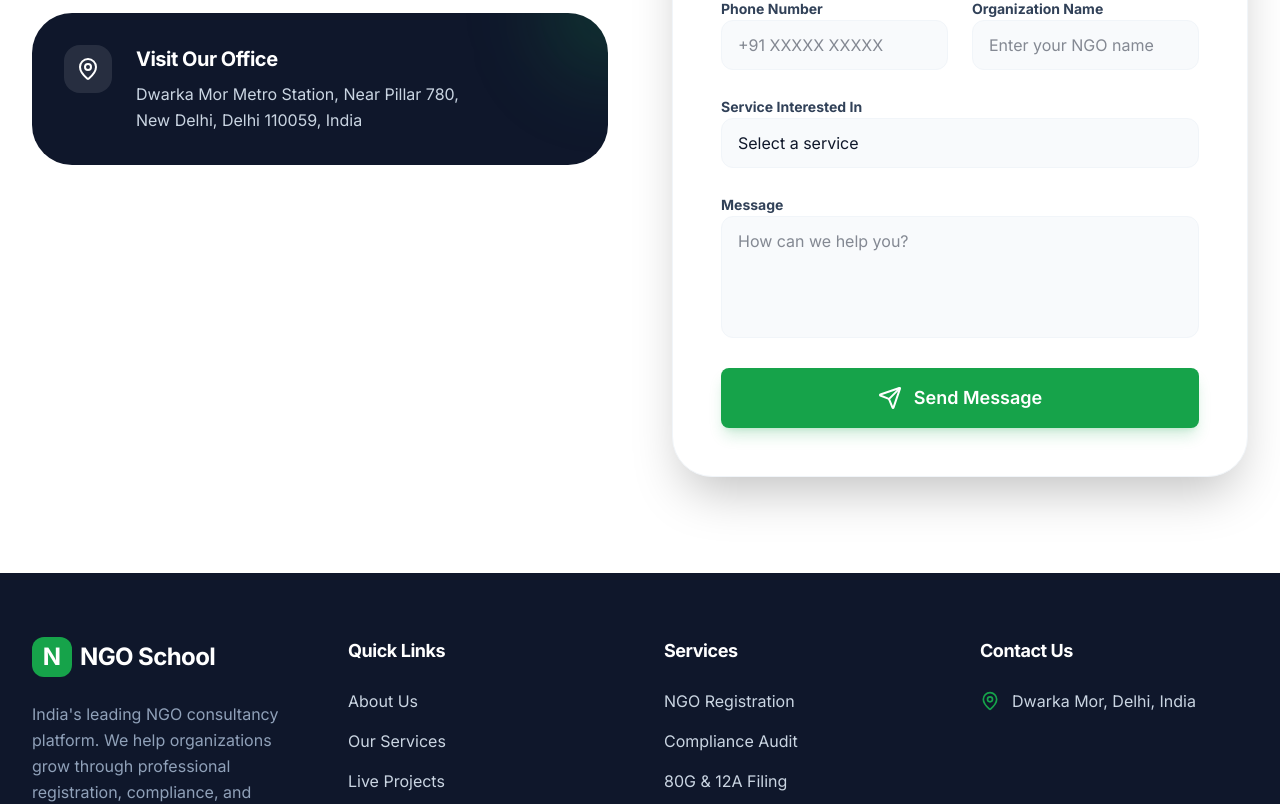
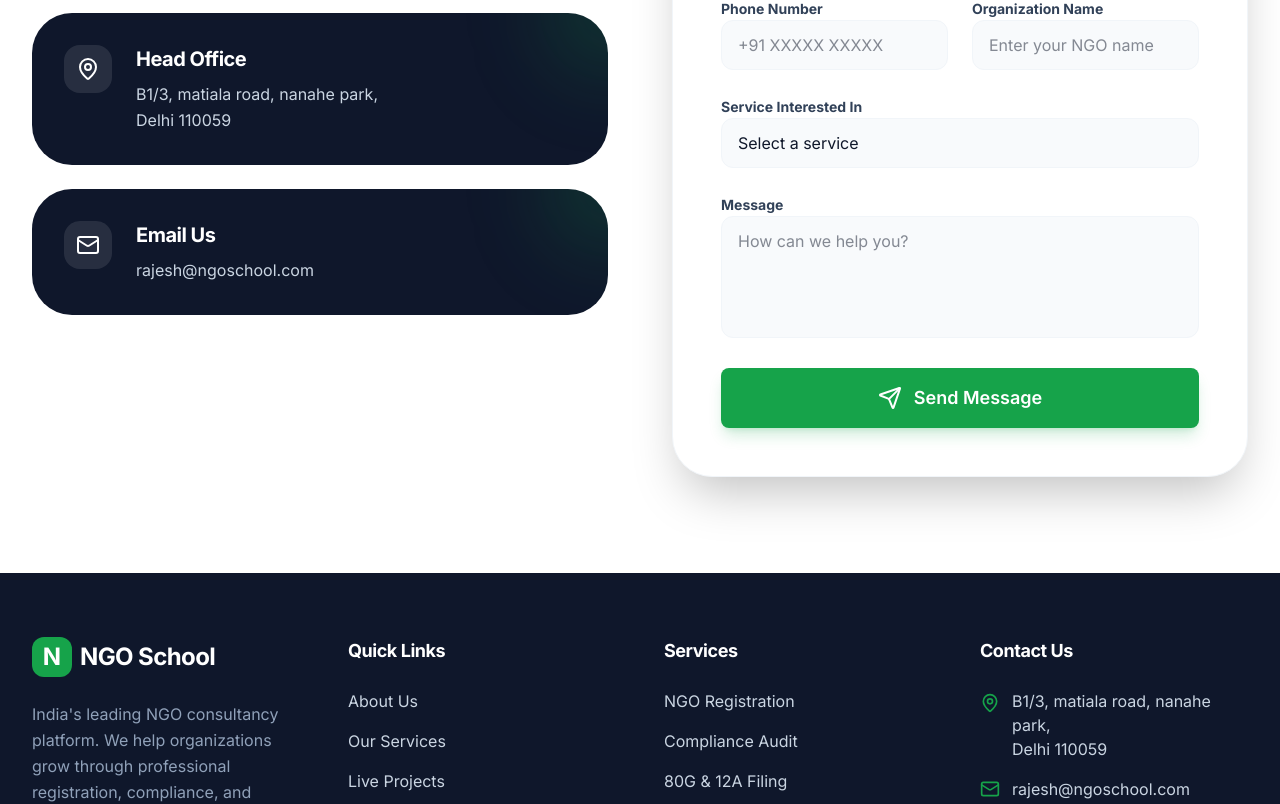
Before and after one commit to madanrajendra/ngoschool, a Next.js app: page /contact in a window 1280 px wide. Shown: the part 540-1344 px from the top of the page. Built offline with nearby package versions, Linux system fonts and the light colour scheme; no server answers.

Commit message:
Update contact info: Head office address and email

```diff
--- a/src/app/(public)/contact/page.tsx
+++ b/src/app/(public)/contact/page.tsx
@@ -75,17 +75,34 @@
 
 
 
+            <div className="space-y-6">
               <div className="p-8 bg-slate-900 text-white rounded-[40px] flex items-start space-x-6 relative overflow-hidden group">
                 <div className="absolute top-0 right-0 w-32 h-32 bg-primary/20 rounded-full -mr-16 -mt-16 blur-2xl group-hover:bg-primary/40 transition-colors" />
                 <div className="w-12 h-12 bg-white/10 rounded-2xl flex items-center justify-center flex-shrink-0">
                   <MapPin className="w-6 h-6" />
                 </div>
                 <div className="space-y-2">
-                <h4 className="text-xl font-bold">Visit Our Office</h4>
+                  <h4 className="text-xl font-bold">Head Office</h4>
                   <p className="text-slate-300 leading-relaxed">
-                  Dwarka Mor Metro Station, Near Pillar 780,<br />
-                  New Delhi, Delhi 110059, India
+                    B1/3, matiala road, nanahe park,<br />
+                    Delhi 110059
                   </p>
+                </div>
+              </div>
+
+              <div className="p-8 bg-slate-900 text-white rounded-[40px] flex items-start space-x-6 relative overflow-hidden group">
+                <div className="absolute top-0 right-0 w-32 h-32 bg-primary/20 rounded-full -mr-16 -mt-16 blur-2xl group-hover:bg-primary/40 transition-colors" />
+                <div className="w-12 h-12 bg-white/10 rounded-2xl flex items-center justify-center flex-shrink-0">
+                  <Mail className="w-6 h-6" />
+                </div>
+                <div className="space-y-2">
+                  <h4 className="text-xl font-bold">Email Us</h4>
+                  <p className="text-slate-300 leading-relaxed">
+                    <a href="mailto:rajesh@ngoschool.com" className="hover:text-primary transition-colors">
+                      rajesh@ngoschool.com
+                    </a>
+                  </p>
+                </div>
               </div>
             </div>
           </div>
--- a/src/app/admin/(dashboard)/settings/page.tsx
+++ b/src/app/admin/(dashboard)/settings/page.tsx
@@ -81,14 +81,14 @@
                 <label className="text-sm font-bold text-slate-700">Email Address</label>
                 <div className="relative group">
                    <Mail className="absolute left-4 top-1/2 -translate-y-1/2 w-4 h-4 text-slate-400 group-focus-within:text-secondary transition-colors" />
-                   <input type="email" defaultValue="" className="w-full bg-slate-50 border border-slate-100 rounded-xl px-12 py-3 focus:bg-white focus:outline-none focus:ring-2 focus:ring-secondary transition-all" />
+                   <input type="email" defaultValue="rajesh@ngoschool.com" className="w-full bg-slate-50 border border-slate-100 rounded-xl px-12 py-3 focus:bg-white focus:outline-none focus:ring-2 focus:ring-secondary transition-all" />
                 </div>
               </div>
               <div className="space-y-2">
                 <label className="text-sm font-bold text-slate-700">Office Location</label>
                 <div className="relative group">
                    <MapPin className="absolute left-4 top-1/2 -translate-y-1/2 w-4 h-4 text-slate-400 group-focus-within:text-secondary transition-colors" />
-                   <input type="text" defaultValue="Dwarka Mor, Delhi" className="w-full bg-slate-50 border border-slate-100 rounded-xl px-12 py-3 focus:bg-white focus:outline-none focus:ring-2 focus:ring-secondary transition-all" />
+                   <input type="text" defaultValue="B1/3, matiala road, nanahe park, Delhi 110059" className="w-full bg-slate-50 border border-slate-100 rounded-xl px-12 py-3 focus:bg-white focus:outline-none focus:ring-2 focus:ring-secondary transition-all" />
                 </div>
               </div>
            </div>
--- a/src/components/layout/Footer.tsx
+++ b/src/components/layout/Footer.tsx
@@ -58,10 +58,13 @@
           <div>
             <h3 className="text-white font-bold text-lg mb-6">Contact Us</h3>
             <ul className="space-y-4">
-
+              <li className="flex items-start space-x-3">
+                <MapPin className="w-5 h-5 text-primary mt-1 flex-shrink-0" />
+                <span>B1/3, matiala road, nanahe park,<br/>Delhi 110059</span>
+              </li>
               <li className="flex items-center space-x-3">
-                <MapPin className="w-5 h-5 text-primary" />
-                <span>Dwarka Mor, Delhi, India</span>
+                <Mail className="w-5 h-5 text-primary" />
+                <a href="mailto:rajesh@ngoschool.com" className="hover:text-primary transition-colors">rajesh@ngoschool.com</a>
               </li>
             </ul>
           </div>
```
Lines whose indentation alone changed are shown as unchanged.
